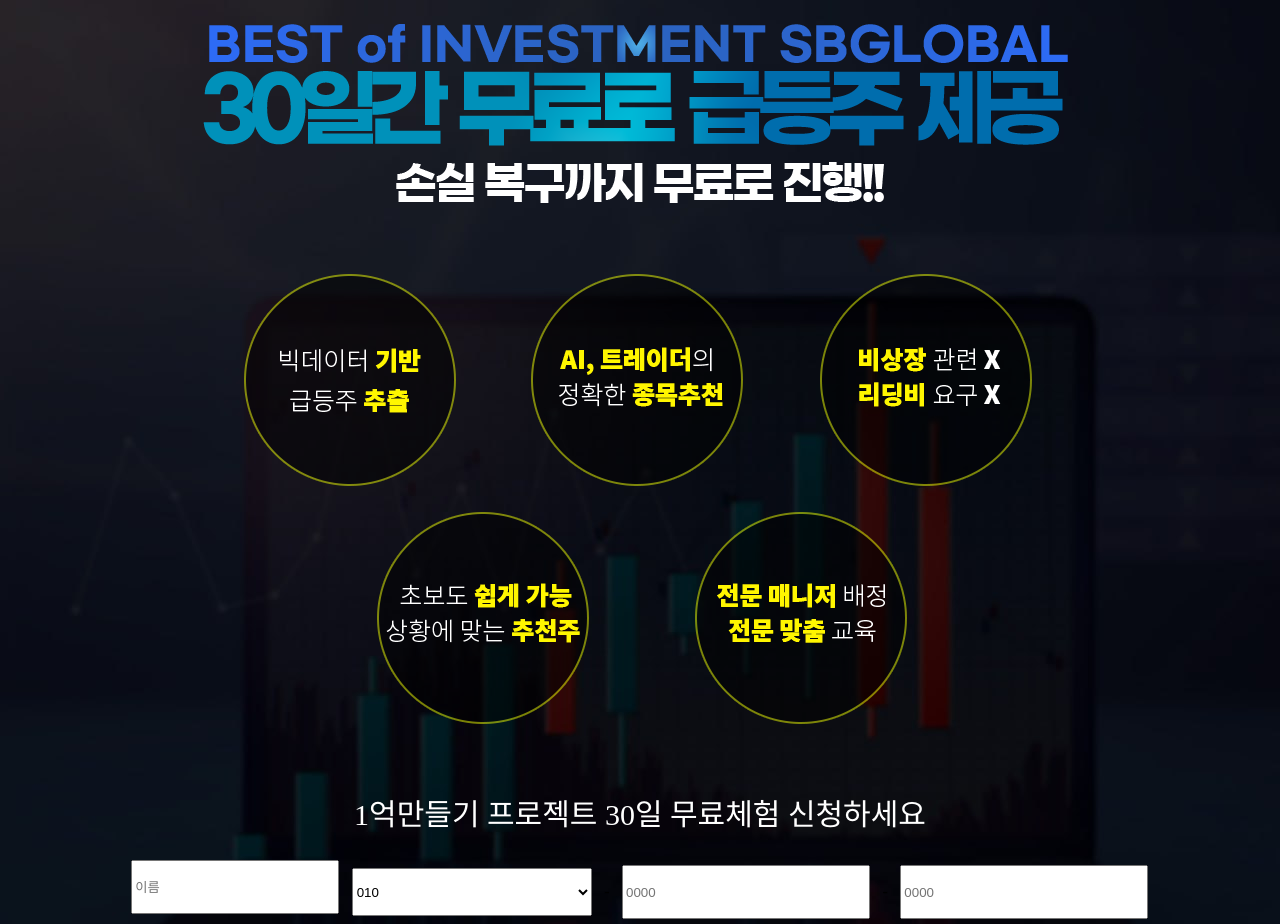
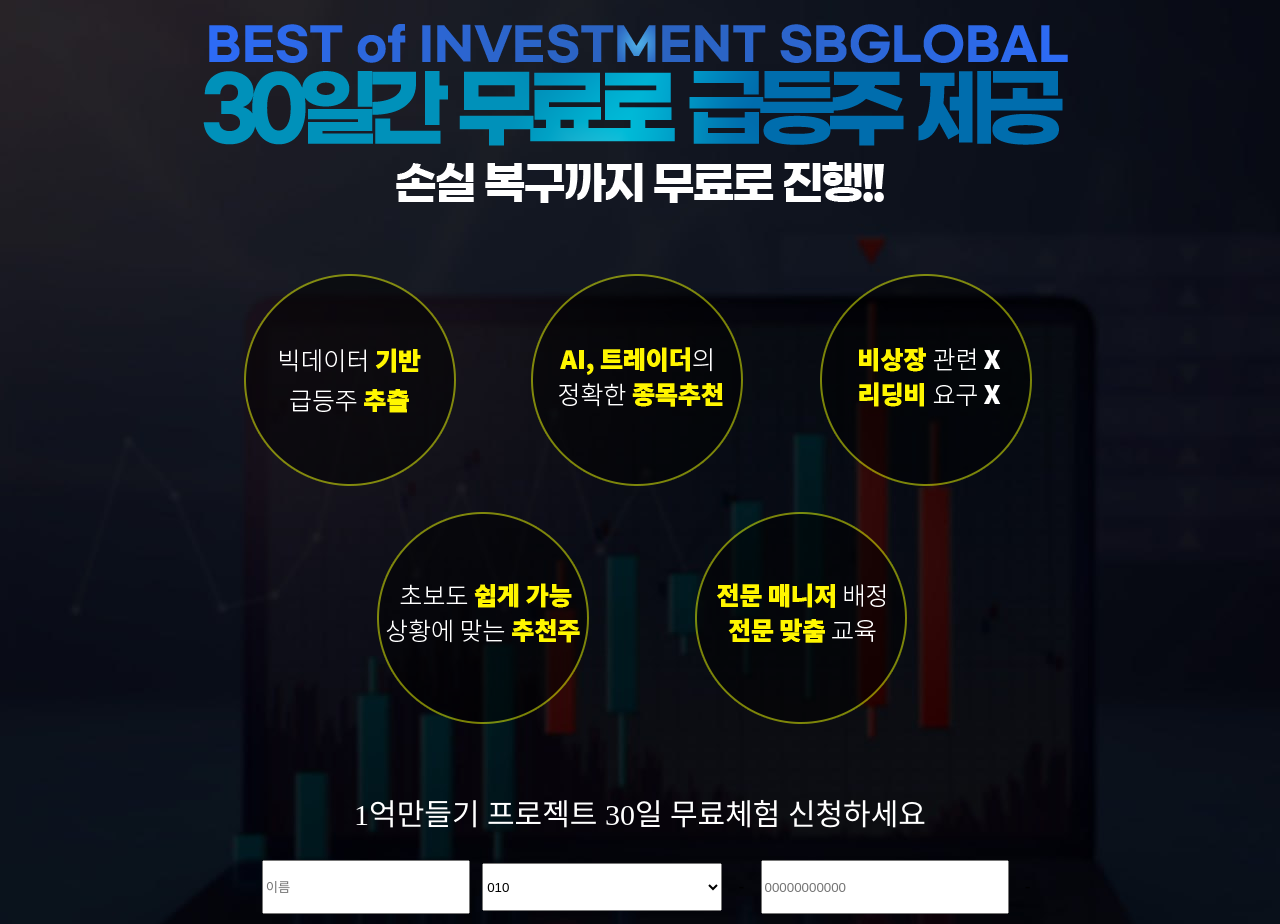
Before and after one commit to euntti/newstest, a React (Create React App) app: page / in a window 1280 px wide. Shown: the top 924 px of the page. Built offline with nearby package versions, Linux system fonts and the light colour scheme; no server answers.

Commit message:
숫자변경 모바일 변경

```diff
--- a/src/App.css
+++ b/src/App.css
@@ -152,11 +152,11 @@ table {
   margin-bottom: 10px;
 }
 
-.phone {
+/* .phone {
   display: inline-flex;
   justify-content: center;
   align-items: center;
-}
+} */
 .phone select {
   width: 240px;
   height: 48px;
@@ -230,22 +230,22 @@ table {
   }
   .nameArea {
     /* background-color: red; */
-    width: 100%;
+    width: 50%;
     margin-top: 20px;
-    display: flex;
+    display: inline-flex;
     justify-content: center;
   }
   .nameArea input {
     width: 80vw;
   }
   .App .phone {
-    display: flex;
+    display: inline-flex;
     flex-direction: row;
     /* background-color:red; */
   }
-  .App .phone select {
+  /* .App .phone select {
     width: 15vw;
-  }
+  } */
   .App .phone input {
     width: 20vw;
     height: 40px;
--- a/src/Main.js
+++ b/src/Main.js
@@ -18,7 +18,7 @@ function App() {
   axios.defaults.baseURL = "https://sbstock.co.kr";
   const [userName, setUserName] = useState("");
   const [phone1, setPhone1] = useState("");
-  const [phone2, setPhone2] = useState("");
+  // const [phone2, setPhone2] = useState("");
   const [num, setNum] = useState(331231);
 
   const [check1, setCheck1] = useState(false);
@@ -326,14 +326,14 @@ function App() {
               <input
                 type="text"
                 className="phone"
-                placeholder="0000"
+                placeholder="00000000000"
                 onChange={(e) => setPhone1(e.target.value)}
-                maxlength="4"
+                maxlength="11"
                 oninput="maxLengthCheck(this)"
-                max="9999"
+                max="99999999999"
               ></input>{" "}
               -{"\t"}
-              <input
+              {/* <input
                 type="text"
                 className="phone"
                 placeholder="0000"
@@ -341,7 +341,7 @@ function App() {
                 maxlength="4"
                 oninput="maxLengthCheck(this)"
                 max="9999"
-              ></input>
+              ></input> */}
             </div>
           </div>
             <div style={{ marginLeft: 10 }}>
```
